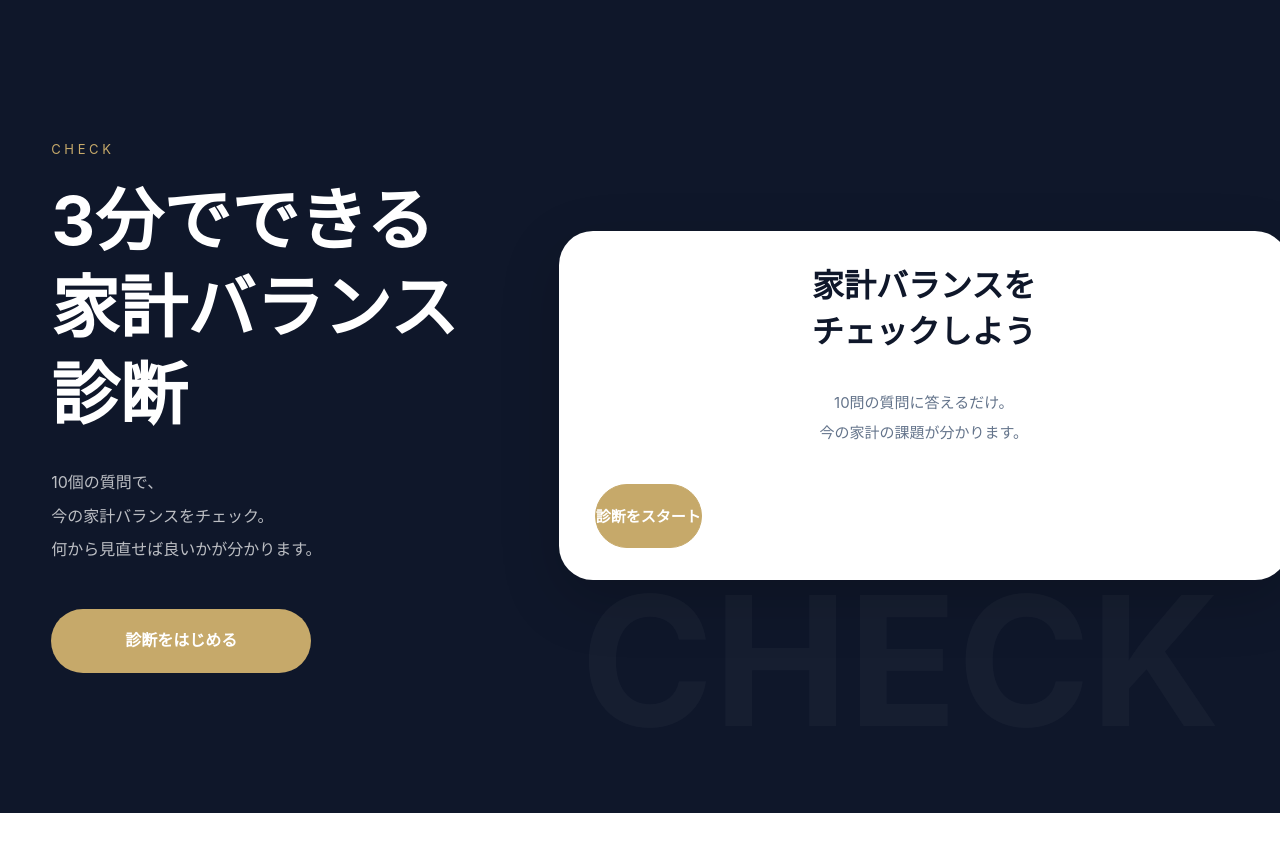
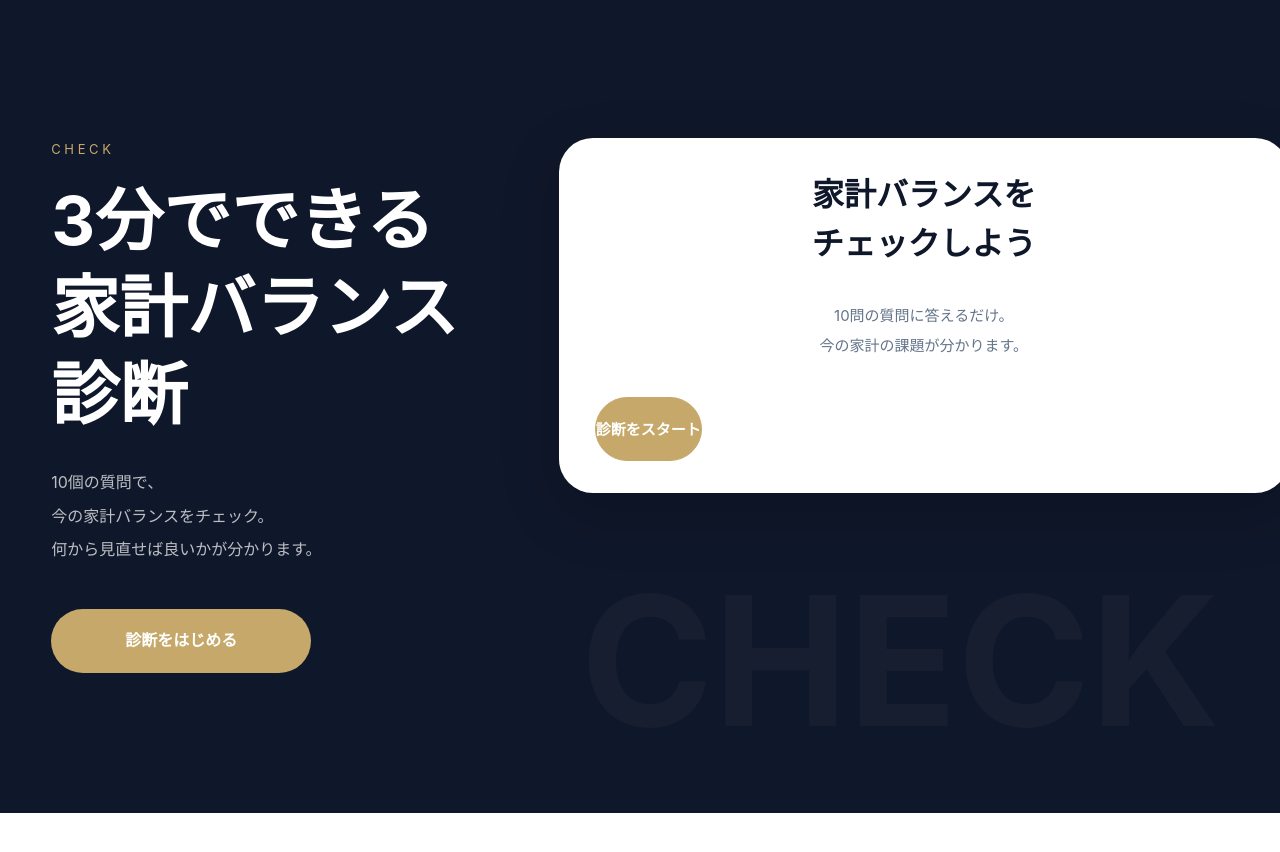
Before and after one commit to mrx-lab13/mochi_new, a plain HTML site: page index.html in a window 1280 px wide. Shown: the part 1820-2672 px from the top of the page. Drawn offline with Linux system fonts and the light colour scheme.

Commit message:
Add files via upload

```diff
--- a/index.html
+++ b/index.html
@@ -530,7 +530,7 @@
 
 gap:60px;
 
-align-items:center;
+align-items:start;
 }
 
 .check-left span{
@@ -590,7 +590,7 @@
 align-items:center;
 gap:18px;
 
-margin-bottom:34px;
+margin-bottom:22px;
 }
 
 .quiz-no{
@@ -624,8 +624,8 @@
 
 .quiz-question{
 
-font-size:44px;
-line-height:1.45;
+font-size:26px;
+line-height:1.55;
 
 text-align:center;
 
@@ -633,7 +633,7 @@
 
 color:var(--navy);
 
-margin-bottom:42px;
+margin-bottom:28px;
 }
 
 .answer-grid{
@@ -1241,8 +1241,8 @@
 
 <h1>
 人生に、<br>
-<span>「安心」</span>と<br>
-<span>「選択肢」</span>を。
+<span>「安心」</span>と
+<br><span>「選択肢」</span>を。
 </h1>
 
 <p class="hero-text">
```
